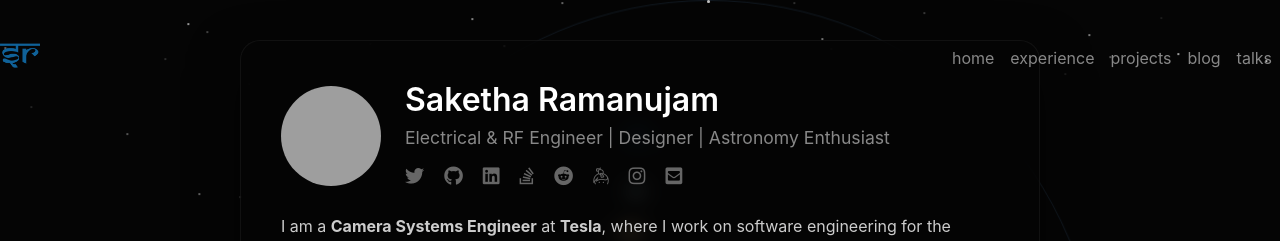
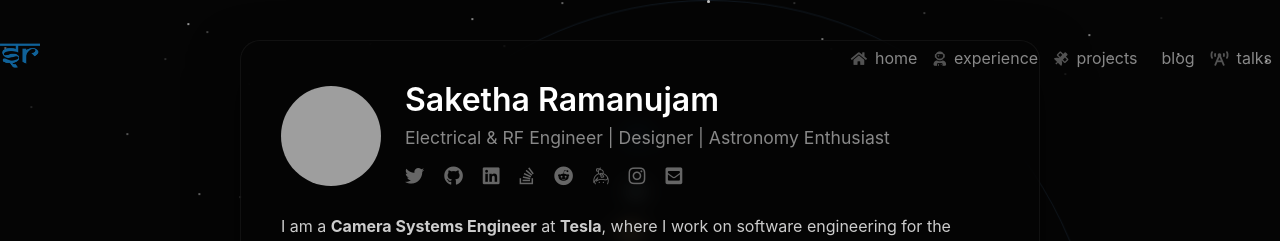
Before and after one commit to sakethramanujam/sakethramanujam.github.io, a Jekyll site: the page built from index.md, in a window 1280 px wide. Shown: the top 241 px of the page. Built offline with Jekyll 4.4.1, drawn with Linux system fonts in a browser that asks for light colours; nearby versions of some CDN libraries; grey boxes are pictures that could not be loaded.

Commit message:
Add themed icons to navigation menu items for mobile hamburger view

```diff
--- a/_data/navigation.yml
+++ b/_data/navigation.yml
@@ -1,10 +1,15 @@
 - name: home
   link: "/#home"
+  icon: "fas fa-home"
 - name: experience
   link: "/#experience"
+  icon: "fas fa-user-astronaut"
 - name: projects
   link: "/#projects"
+  icon: "fas fa-satellite"
 - name: blog
   link: "/#blog"
+  icon: "fas fa-comet"
 - name: talks
   link: "/#talks"
+  icon: "fas fa-broadcast-tower"
--- a/_includes/navigation.html
+++ b/_includes/navigation.html
@@ -10,7 +10,9 @@
                 <ul class="navbar-nav mr-auto mt-2 flex-fill justify-content-end">
                         {% for link in site.data.navigation %}
                         <li class="nav-item">
-                                <a class="nav-link" href="{{site.baseurl}}{{link.link}}">{{link.name}}</a>
+                                <a class="nav-link" href="{{site.baseurl}}{{link.link}}">
+                                    {% if link.icon %}<i class="{{ link.icon }} nav-icon mr-2"></i>{% endif %}{{link.name}}
+                                </a>
                         </li>
                         {% endfor %}
                 </ul>
--- a/assets/css/custom.css
+++ b/assets/css/custom.css
@@ -414,6 +414,26 @@
   filter: drop-shadow(0 0 5px rgba(255, 152, 0, 0.5));
 }
 
+.nav-icon {
+  font-size: 0.9rem;
+  opacity: 0.6;
+  transition: opacity 0.3s ease, color 0.3s ease;
+}
+
+.nav-link:hover .nav-icon {
+  opacity: 1;
+  color: #ff9800;
+}
+
+@media screen and (max-width: 991px) {
+  .navbar-collapse .nav-icon {
+    opacity: 0.8;
+    color: #ff9800;
+    width: 25px; /* Fixed width for alignment in vertical menu */
+    text-align: center;
+  }
+}
+
 .site-footer {
   border-top: 1px solid #222;
   padding: 30px 0;
```
